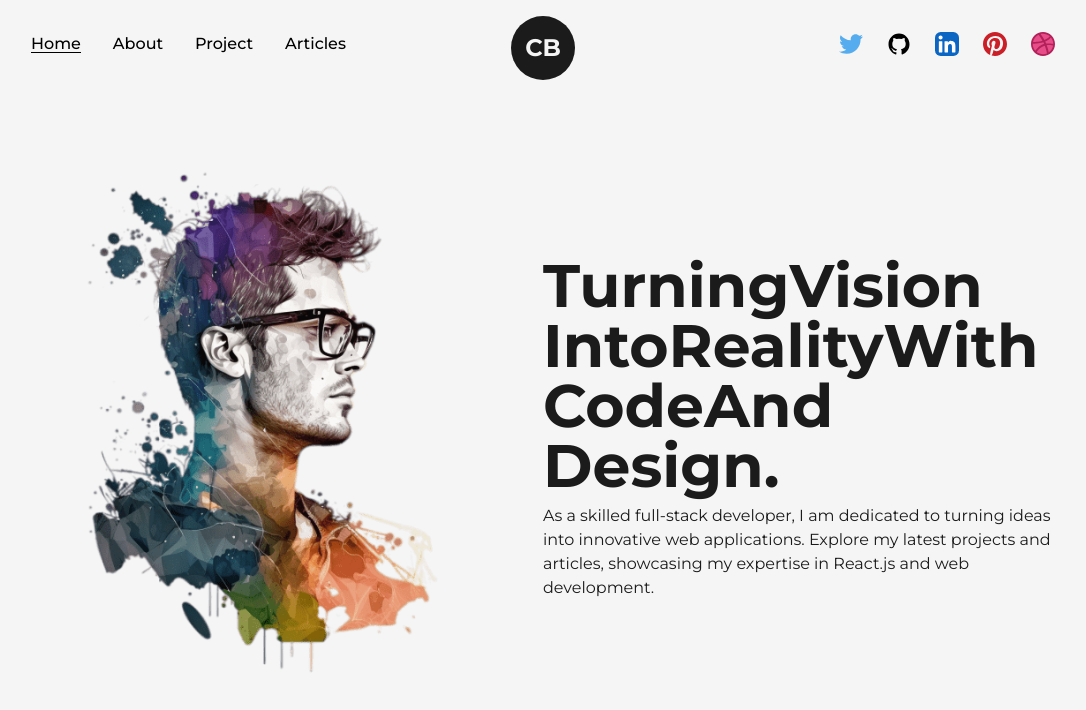
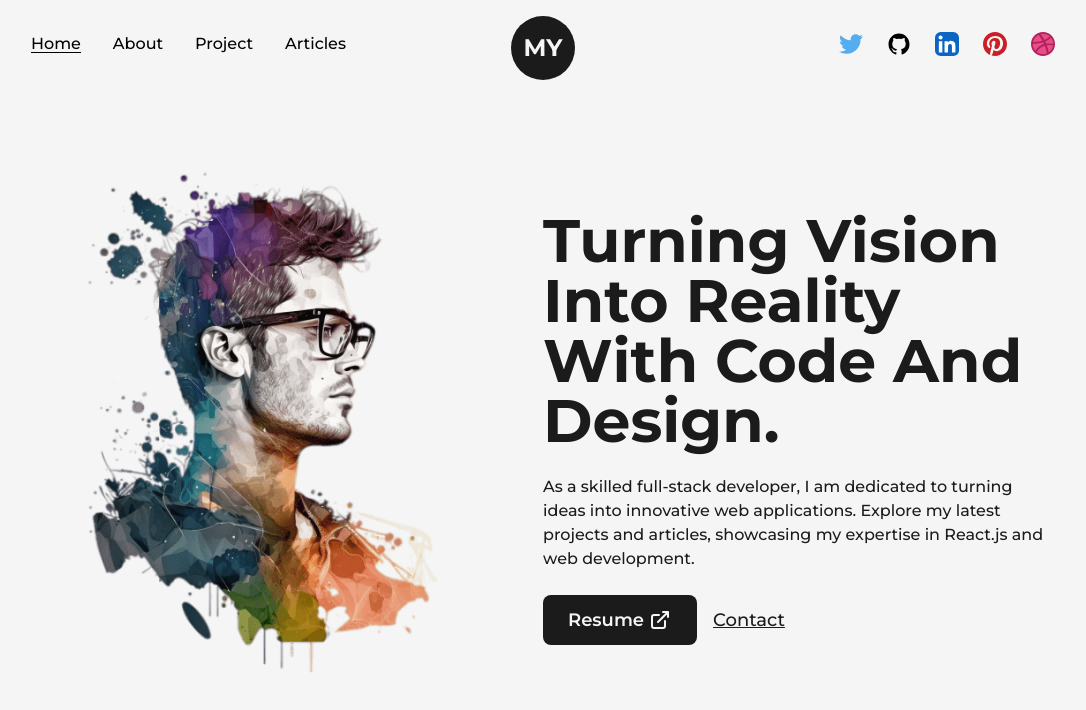
Before and after one commit to MustafaYilmaz1625/my-portfolio-nextjs-tailwindcss, a Next.js app: page / in a window 1280 px wide. Shown: the top 710 px of the page, without its empty margins (97-1183 px from the left). Built offline with nearby package versions, Linux system fonts and the light colour scheme.

Commit message:
updated AnimatedText

```diff
--- a/src/components/AnimatedText.js
+++ b/src/components/AnimatedText.js
@@ -3,12 +3,13 @@
 
 const quote ={
     initial:{
-        opacity:0
+        opacity:1
     },
     animate:{
         opacity:1,
         transition:{
             delay:0.5,
+            staggerChildren:0.08,
         }
     }
 }
@@ -38,13 +39,12 @@
         initial="initial"
         animate="animate"
       >
-        {text.split(" ").map((word, index) => (
+        {text.split("  ").map((word, index) => (
           <motion.span
             key={word + "-" + index}
             className="inline-block"
             variants={singelWord}
-            initial="initial"
-            animate="animate"
+
           >
             {word}
           </motion.span>
--- a/src/components/Logo.js
+++ b/src/components/Logo.js
@@ -22,7 +22,7 @@
           transition:{duration:1, repeat:Infinity}
         }}
       >
-        CB
+        MY
       </MotionLink>
     </div>
   );
--- a/src/pages/index.js
+++ b/src/pages/index.js
@@ -2,6 +2,8 @@
 import Image from 'next/image'
 import profilePic from "../../public/images/profile/developer-pic-1.png"
 import AnimatedText from '@/components/AnimatedText';
+import Link from 'next/link';
+import { LinkArrow } from '@/components/Icons';
 
 
 export default function Home() {
@@ -12,13 +14,30 @@
           <div className="w-1/2">
             <Image src={profilePic} alt="CodeBucks" className="w-full h-auto" />
           </div>
-          <div className='w-1/2 flex flex-col items-center self-center' >
-            <AnimatedText text="Turning Vision Into Reality With Code And Design." className='!text-6xl !text-left'/>
-            <p>
+          <div className="w-1/2 flex flex-col items-center self-center">
+            <AnimatedText
+              text="Turning Vision Into Reality With Code And Design."
+              className="!text-6xl !text-left"
+            />
+            <p className="my-4 text-base font-medium">
               As a skilled full-stack developer, I am dedicated to turning ideas
               into innovative web applications. Explore my latest projects and
               articles, showcasing my expertise in React.js and web development.
             </p>
+            <div className='flex items-center self-start mt-2'>
+              <Link href="/dummy.pdf" target={"_blank"} className='flex items-center bg-dark text-light p-2.5 px-6 rounded-lg text-lg font-semibold  hover:bg-light hover:text-dark
+              border border-solid border-transparent hover:border
+              '
+              download={true}
+              >
+                Resume <LinkArrow className="w-6 ml-1"/>
+              </Link>
+              <Link href="mailto:myyilmaz1625@gmail.com" target={"_blank"}
+              className='ml-4 text-lg font-medium capitalize text-dark underline'
+              >
+                Contact
+              </Link>
+            </div>
           </div>
         </div>
       </Layout>
```
